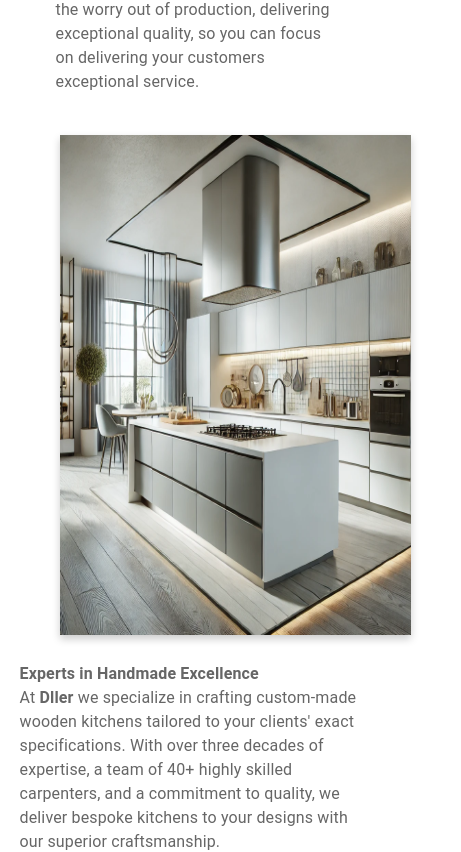
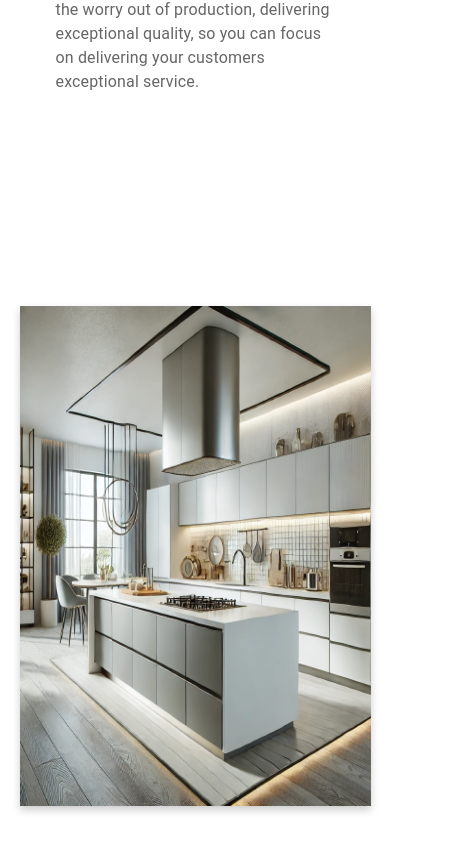
Before and after one commit to Marcocar97/dller, a React (Create React App) app: page / in a window 390 px wide. Shown: the part 1415-2267 px from the top of the page, 461 px wide, since content can reach past the window. Built offline with nearby package versions, Linux system fonts and the light colour scheme.

Commit message:
Mobile fixed

```diff
--- a/src/components/Homepage.js
+++ b/src/components/Homepage.js
@@ -65,13 +65,19 @@ const styles = {
   imageHome: {
     width: '90%',
     height: '500px',
-    alignItems: 'center',
     marginTop: '1px',
-    marginLeft: '60px',
-    marginRight: '50px',
     boxShadow: '0px 4px 8px rgba(0, 0, 0, 0.2)',
   },
 };
+
+// Estilos para el contenedor Image
+const containerStyle = {
+    display: 'flex',
+    justifyContent: 'center', // Centra horizontalmente
+    alignItems: 'center', // Centra verticalmente (si es necesario)
+    height: '100vh', // Altura del viewport para centrado vertical completo
+    width: '100%', // Asume el ancho completo (ajusta según necesites)
+  };
 
 const carouselItems = [
   {
@@ -247,13 +253,16 @@ We work in partnership with a small number of Kitchen companies to take the worr
       </Box>
 
       {/* Image Section */}
+      <div style={containerStyle}>
       <Box
                 component="img"
                 src="/Images/modern.png"
                 alt="Excellence in Design"
                 sx={styles.imageHome}
               />
+              </div>
                <Typography variant="body1" sx={{ color: '#666', maxWidth: '90%', margin: '0 auto', textAlign: 'left' }}>
+
             <br />
             <strong>Experts in Handmade Excellence</strong>
             <br />
@@ -399,7 +408,7 @@ We work in partnership with a small number of Kitchen companies to take the worr
         alt={style.name}
         style={{
           width: '100%', // Asegura que la imagen cubra el ancho del botón
-          height: '220px', // Altura fija para la imagen
+          height: '85%', // Altura fija para la imagen
           objectFit: 'cover', // Asegura que la imagen cubra el espacio asignado sin deformarse
           borderRadius: '8px 8px 0 0', // Redondea las esquinas superiores
         }}
```
